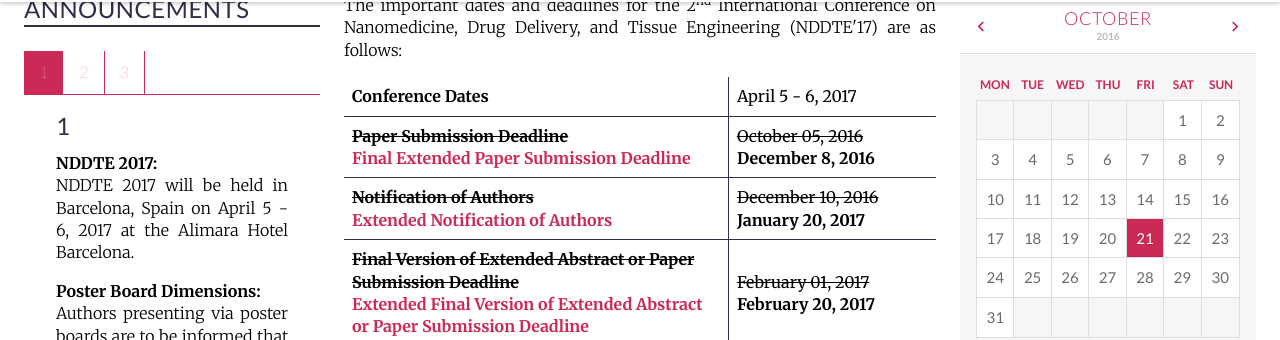
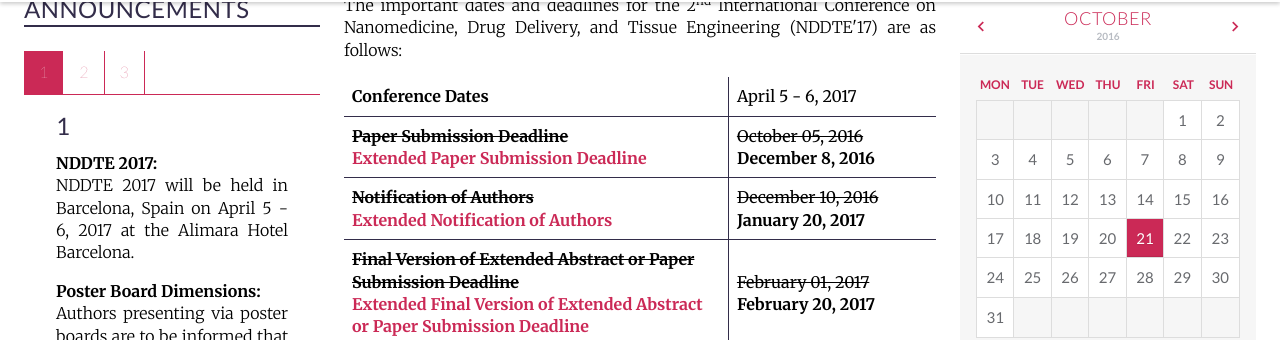
Before and after one commit to intaset/nddte, a Jekyll site: the page built from dates.html, in a window 1280 px wide and 900 px high, scrolled down 425 px. Shown: the part 112-452 px from the top of the window. Built offline with Jekyll 4.4.1, drawn with Linux system fonts in a browser that asks for light colours; nearby versions of some CDN libraries; Markdown is read by kramdown in place of the engine named in the settings; comment, search, counter and statistics services are not loaded.

Commit message:
changed cruise fee

```diff
--- a/dates.html
+++ b/dates.html
@@ -58,7 +58,7 @@
     <td class="imp-date">April 5 - 6, 2017</td>
 </tr>
    <tr>
-    <td class="date-title"><s>Paper Submission Deadline</s><br><div class="past-text">Final Extended Paper Submission Deadline</div></td>
+    <td class="date-title"><s>Paper Submission Deadline</s><br><div class="past-text">Extended Paper Submission Deadline</div></td>
         <td class="imp-date"><s>October 05, 2016</s><br><strong>December 8, 2016</strong></td>
     </tr>
 <tr>
--- a/registration.html
+++ b/registration.html
@@ -44,7 +44,7 @@
     <td class="date-title" rowspan="1">Accompanying person(s)**</td>
     </tr>
     <tr>
-    <td class="imp-date">€150 (<b>ONLY</b> includes lunches and coffee breaks)<br>Banquet Dinner or Cruise tour <b>ONLY</b>: €70</td>
+    <td class="imp-date">€150 (<b>ONLY</b> includes lunches and coffee breaks)<br>Banquet Dinner or Cruise tour <b>ONLY</b>: €50</td>
     </tr>
 </table>
 </div>
@@ -79,7 +79,7 @@
     </tr>
     <tr>
     <th class="date-title" rowspan="1">Accompanying person(s)**</th>
-    <td class="imp-date">€150 (<b>ONLY</b> includes lunches and coffee breaks)<br>Banquet Dinner or Cruise tour <b>ONLY</b>: €70</td>
+    <td class="imp-date">€150 (<b>ONLY</b> includes lunches and coffee breaks)<br>Banquet Dinner or Cruise tour <b>ONLY</b>: €50</td>
 
 </tr>
 </table>
```
Also changed, not shown: 2 other files.
